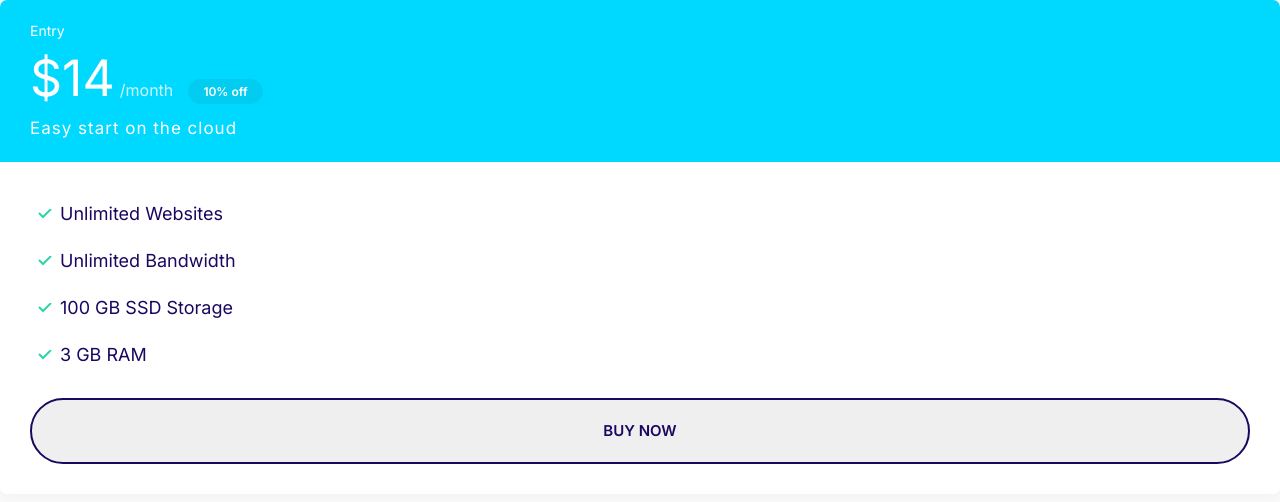
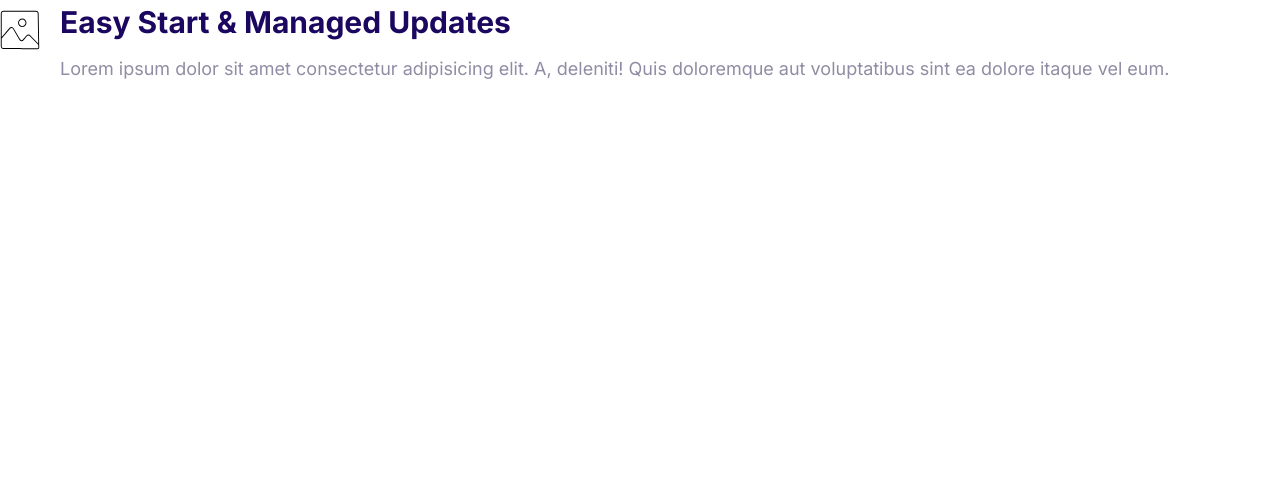
Before and after one commit to PatrickLapke/moshify-frontend, a plain HTML site: page index.html in a window 1280 px wide. Drawn offline with Linux system fonts and the light colour scheme.

Commit message:
Added media component

```diff
--- a/css/styles.css
+++ b/css/styles.css
@@ -377,3 +377,21 @@ a {
     font-size: 1.7rem;
   }
 }
+
+/* MEDIA */
+
+.media {
+  display: flex;
+}
+
+.media__title {
+  margin-top: 0;
+}
+
+.media__body {
+  margin: 0 2rem;
+}
+
+.media__image {
+  margin-top: 1rem;
+}
--- a/index.html
+++ b/index.html
@@ -14,24 +14,16 @@
     <link rel="stylesheet" href="css/styles.css" />
   </head>
   <body>
-    <div class="plan">
-      <div class="card card--secondary">
-        <header class="card__header">
-          <h3 class="plan__name">Entry</h3>
-          <span class="plan__price">$14</span>
-          <span class="plan__billing-cycle">/month</span>
-          <span class="badge badge--secondary badge--small">10% off</span>
-          <span class="plan__description">Easy start on the cloud</span>
-        </header>
-        <div class="card__body">
-          <ul class="list list--tick">
-            <li class="list__item">Unlimited Websites</li>
-            <li class="list__item">Unlimited Bandwidth</li>
-            <li class="list__item">100 GB SSD Storage</li>
-            <li class="list__item">3 GB RAM</li>
-          </ul>
-          <button class="btn btn--outline btn--block">Buy Now</button>
-        </div>
+    <div class="media">
+      <div class="media__image">
+        <svg class="icon icon--primary">
+          <use xlink:href="images/sprite.svg#snap"></use>
+        </svg>
+      </span>
+      </div>
+      <div class="media__body">
+        <h3 class="media__title" >Easy Start & Managed Updates</h3>
+        <p>Lorem ipsum dolor sit amet consectetur adipisicing elit. A, deleniti! Quis doloremque aut voluptatibus sint ea dolore itaque vel eum.</p>
       </div>
     </div>
   </body>
```
Also changed, not shown: components/media.html (added, +12 -0 lines).
